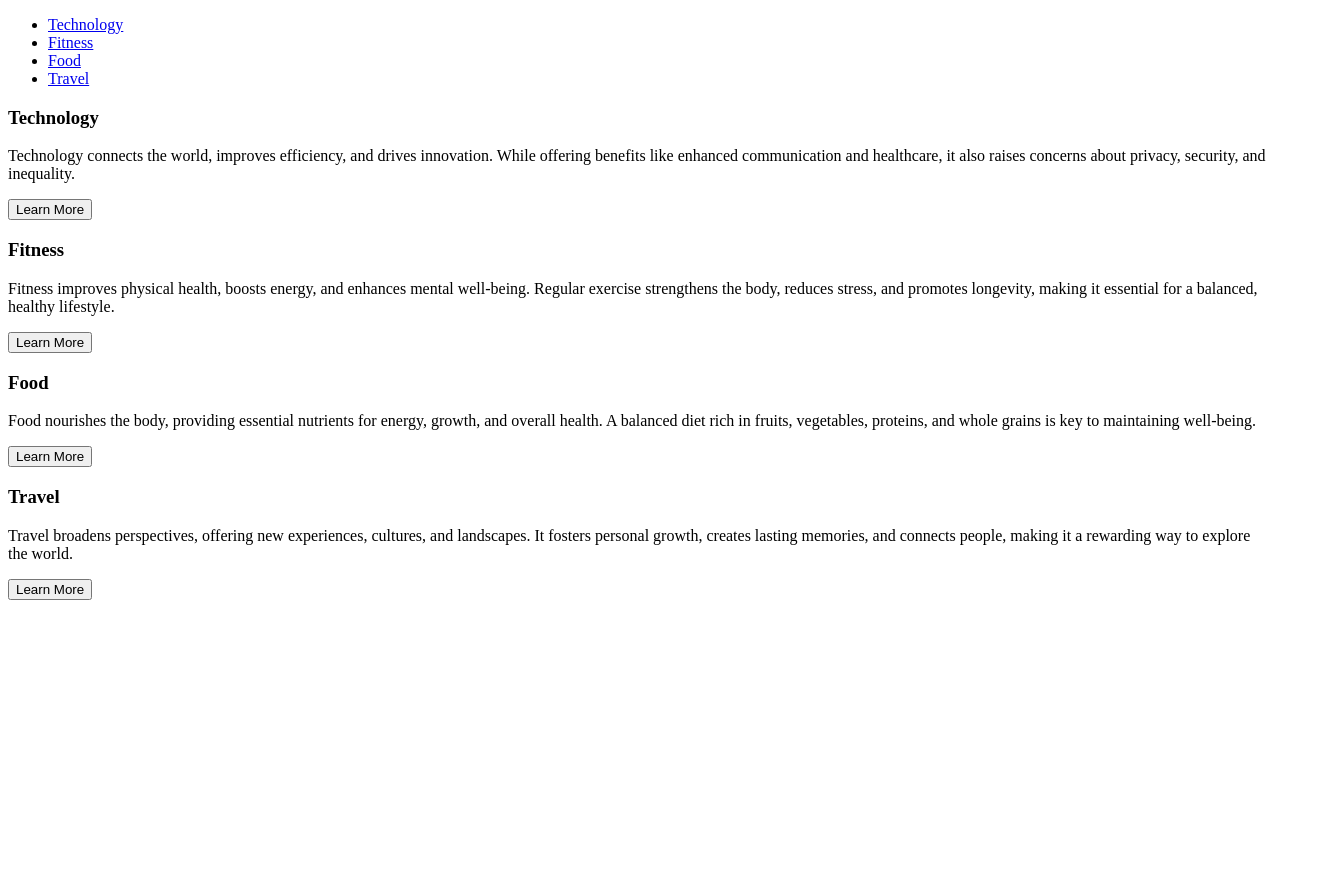
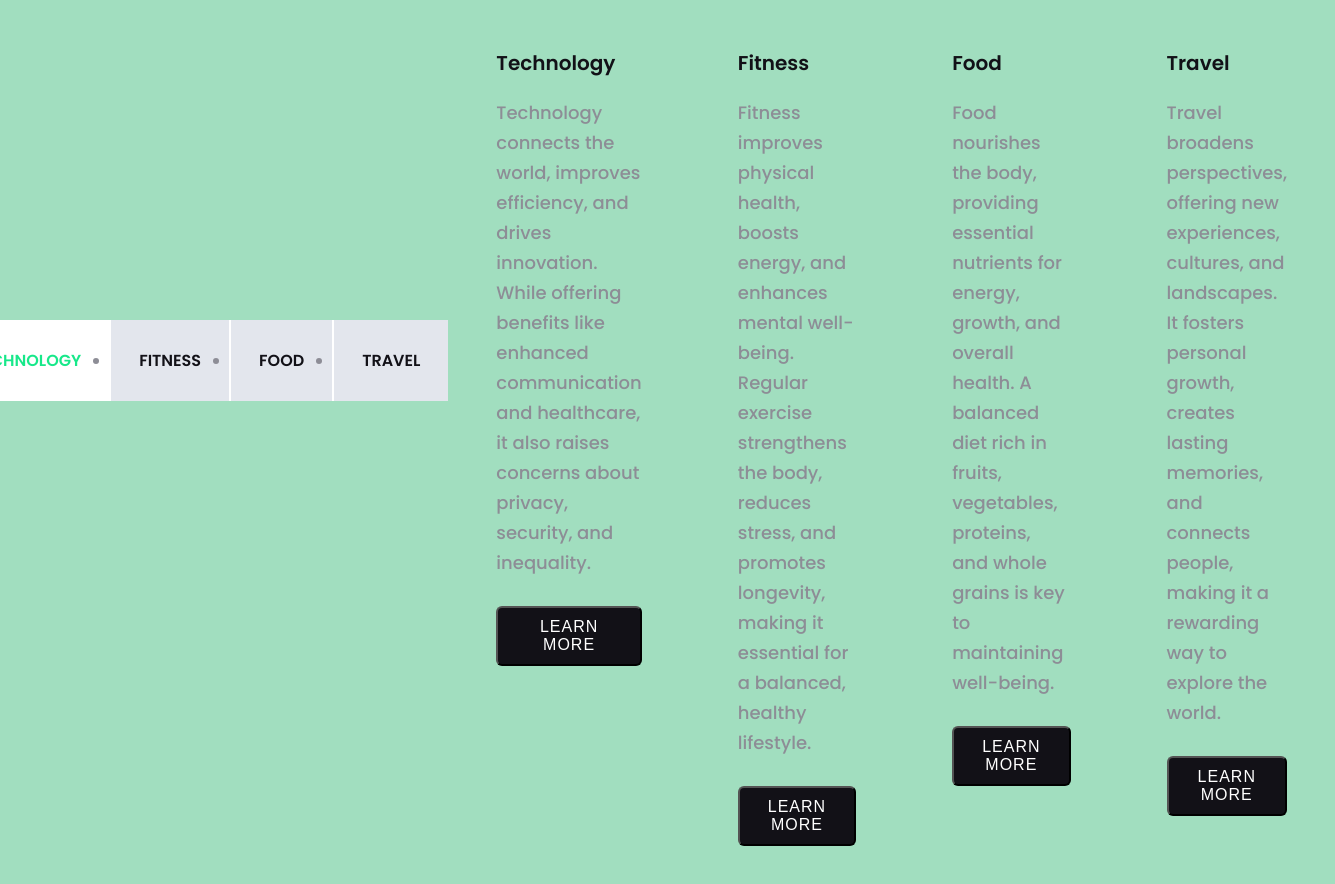
Before and after one commit to AndrewH1188/Tabs-HTML-JS-SCSS, a plain HTML site: page index.html in a window 1280 px wide. Shown: the whole page, 1335 px wide, since content can reach past the window. Before the commit the page ends 800 px from the top, so only its background shows below. Drawn offline with Linux system fonts and the light colour scheme.

Commit message:
SCSS Styling completed.

```diff
--- a/assets/scss/styling.scss
+++ b/assets/scss/styling.scss
@@ -0,0 +1,106 @@
+:root {
+    --clr-primary: hsl(153, 82%, 50%);
+    --clr-text-dark: hsl(250, 15%, 8%);
+    --clr-text-light: hsl(240, 4%, 57%);
+    --clr-bg: hsl(150, 48%, 75%);
+    --clr-neutral: hsl(222, 23%, 91%);
+    --clr-white: hsl(0, 0%, 100%);
+}
+
+*, *::before, *::after {
+    margin: 0;
+    padding: 0;
+    box-sizing: border-box;
+}
+
+body {
+    font-family: Poppins;
+    height: 100vh;
+    color: var(--clr-text-light);
+    background-color: var(--clr-bg);
+    display: flex;
+    justify-content: center;
+    align-items: start;
+}
+
+button {
+    ul, li { all: unset; }
+}
+
+.tab-container {
+    width: 100%;
+    max-width: 700px;
+    display: flex;
+    flex-direction: column;
+    background-color: var(--clr-white);
+    margin-top: 320px;
+}
+
+.tab-menu {
+    display: flex;
+    width: 100%;
+    & > .tab {
+        flex: 1;
+        background-color: var(--clr-neutral);
+        font-size: 1em;
+        text-transform: uppercase;
+        cursor: pointer;
+
+        &:not(:last-child) {
+            border-right: 2px solid var(--clr-white);
+        }
+
+        &.active {
+            background-color: var(--clr-white);
+
+            a {
+                color: var(--clr-primary);
+            }
+        }
+
+        & > a {
+            width: 100%;
+            height: 100%;
+            padding: 28px;
+            display: flex;
+            justify-content: center;
+            align-items: center;
+            color: var(--clr-text-dark);
+            font-weight: 700;
+            letter-spacing: 0.5;
+            text-decoration: none;
+        }
+    }
+}
+
+.tab-panels {
+    padding: 48px;
+
+    h3 {
+        font-size: 20px;
+        color: var(--clr-text-dark);
+        margin-bottom: 20px;
+    }
+
+    p {
+        font-size: 18px;
+        line-height: 30px;
+        margin-bottom: 28px;
+    }
+}
+
+.panel {
+    > button {
+        padding: 10px 28px;
+        color: var(--clr-white);
+        background-color: var(--clr-text-dark);
+        border-radius: 6px;
+        font-size: 1em;
+        letter-spacing: 1px;
+        text-transform: uppercase;
+        cursor: pointer;
+        &:hover {
+            opacity: 0.9;
+        }
+    }
+}
```
Also changed, not shown: assets/scss/styling.css, 1 other file.
